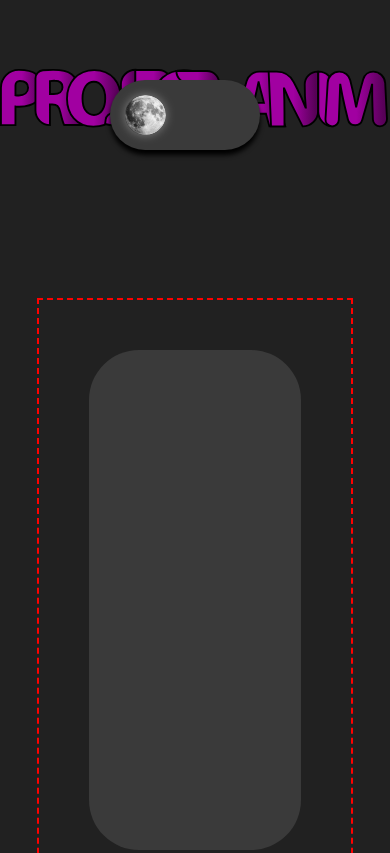
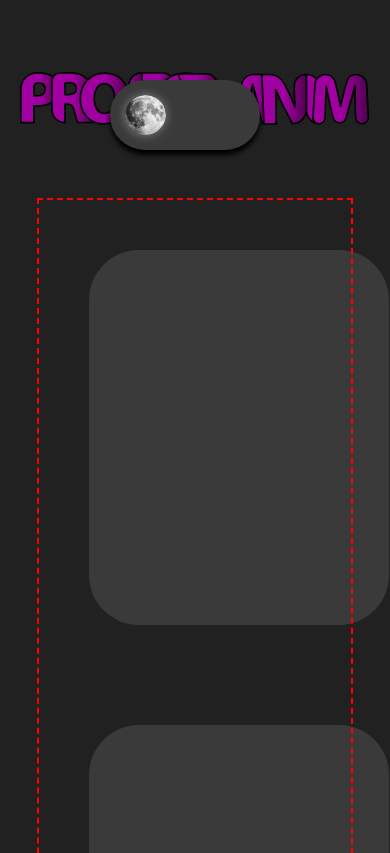
Before and after one commit to svenskOST/Project-Anim-V2, a plain HTML site: page loaderAnims.html in a window 390 px wide. Shown: the top 853 px of the page. Drawn offline with Linux system fonts and the light colour scheme.

Commit message:
responsiveness update to loadAnim page

```diff
--- a/loaderAnims.css
+++ b/loaderAnims.css
@@ -78,9 +78,27 @@ body {
 }
 
 .anim {
-    margin: 50px;
+    margin: 100px;
     width: 400px;
-    height: 500px;
+    min-width: 300px;
+    aspect-ratio: 4/5;
     border-radius: 50px;
     background: var(--main-color);
 }
+
+@media only screen and (max-width: 1500px) {
+    .anim {
+        margin: 50px;
+    }
+
+    @media only screen and (max-width: 720px) {
+        #logo {
+            width: 90%;
+            left: 5%;
+        }
+
+        #mainContent {
+            top: 200px;
+        }
+    }
+}
--- a/mainscript.js
+++ b/mainscript.js
@@ -7,7 +7,7 @@ var isDark = true
 
 var baseDark = "#212121"
 var mainDark = "#3a3a3a"
-var baseLight = "#f2f2f7"
+var baseLight = "#f5f5f9"
 var mainLight = "#d4d4dd"
 var shadowLight = "grey"
 var shadowDark = "black"
```
